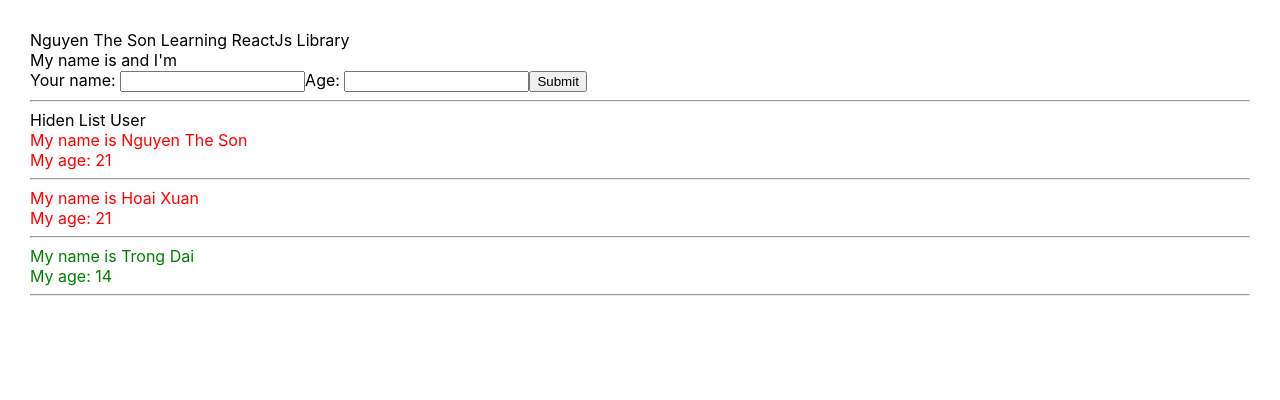
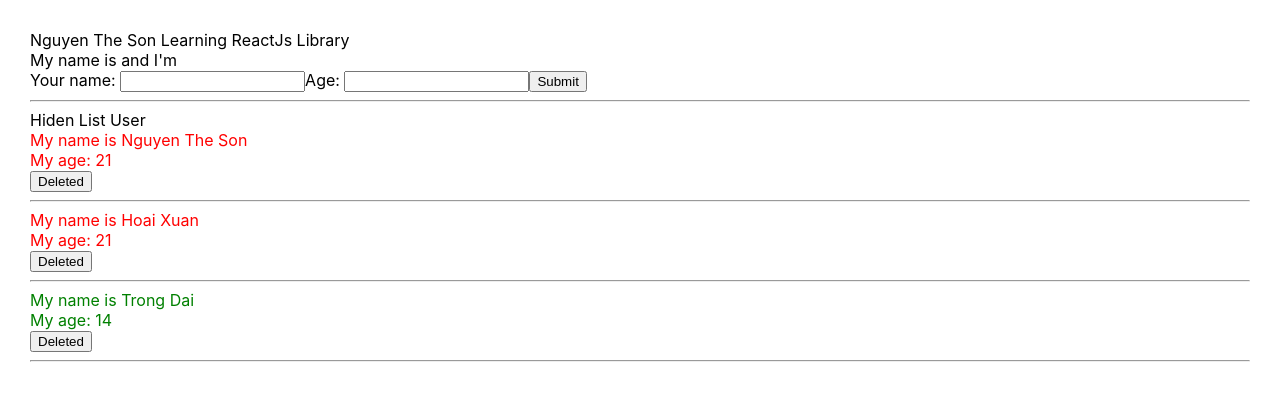
Before and after one commit to javaSonPro01/ReactJs-HoiDanIt, a React (Create React App) app: page / in a window 1280 px wide. Shown: the top 400 px of the page. Built offline with nearby package versions, Linux system fonts and the light colour scheme.

Commit message:
delete user by id with filter method in array

```diff
--- a/src/components/AddUserInfor.js
+++ b/src/components/AddUserInfor.js
@@ -24,7 +24,7 @@ class AddUserInfo extends React.Component {
     }
     render() {
         return (
-            <div>
+            <>
                 My name is {this.state.name} and I'm {this.state.age}
                 <form onSubmit={(event) => { this.handleOnSubmit(event) }}>
                     <label>Your name: </label>
@@ -42,7 +42,7 @@ class AddUserInfo extends React.Component {
                     />
                     <button>Submit</button>
                 </form>
-            </div>
+            </>
         )
     }
 }
--- a/src/components/DisplayInfor.js
+++ b/src/components/DisplayInfor.js
@@ -15,19 +15,24 @@ class DisplayInfor extends React.Component {
             <div className="display-infor-container">
                 <div><span onClick={() => { this.handleShowHide() }}>{this.state.isShowListUsers ? "Hiden List User" : "Show List Users"}</span></div>
                 {this.state.isShowListUsers &&
-                    <div>
+                    <>
                         {
                             listUsers.map((user) => {
                                 return (
                                     <div key={user.id} className={+user.age > 18 ? "red" : "green"}>
-                                        <div>My name is {user.name}</div>
-                                        <div>My age: {user.age} </div>
+                                        <div>
+                                            <div>My name is {user.name}</div>
+                                            <div>My age: {user.age} </div>
+                                        </div>
+                                        <div>
+                                            <button onClick={() => { this.props.handleDeleteUser(user.id) }}>Deleted</button>
+                                        </div>
                                         <hr></hr>
                                     </div>
                                 )
                             })
                         }
-                    </div>
+                    </>
                 }
             </div>
         )
--- a/src/components/MyComponent.js
+++ b/src/components/MyComponent.js
@@ -32,11 +32,17 @@ class MyComponent extends React.Component {
             listUsers: [...this.state.listUsers, user]
         })
     }
+
+    handleDeleteUser = (userId) => {
+        let listUsersClone = [...this.state.listUsers]
+        listUsersClone = listUsersClone.filter(user => user.id !== userId)
+        this.setState({ listUsers: listUsersClone })
+    }
     //JSX
     render() {
 
         return (
-            <div>
+            <div className="container">
                 <AddUserInfo
                     //Truyen tham chieu
                     handleAddNewUser={this.handleAddNewUser}
@@ -44,6 +50,7 @@ class MyComponent extends React.Component {
                 <hr></hr>
                 <DisplayInfor
                     listUsers={this.state.listUsers}
+                    handleDeleteUser={this.handleDeleteUser}
                 />
             </div>
         )
```
